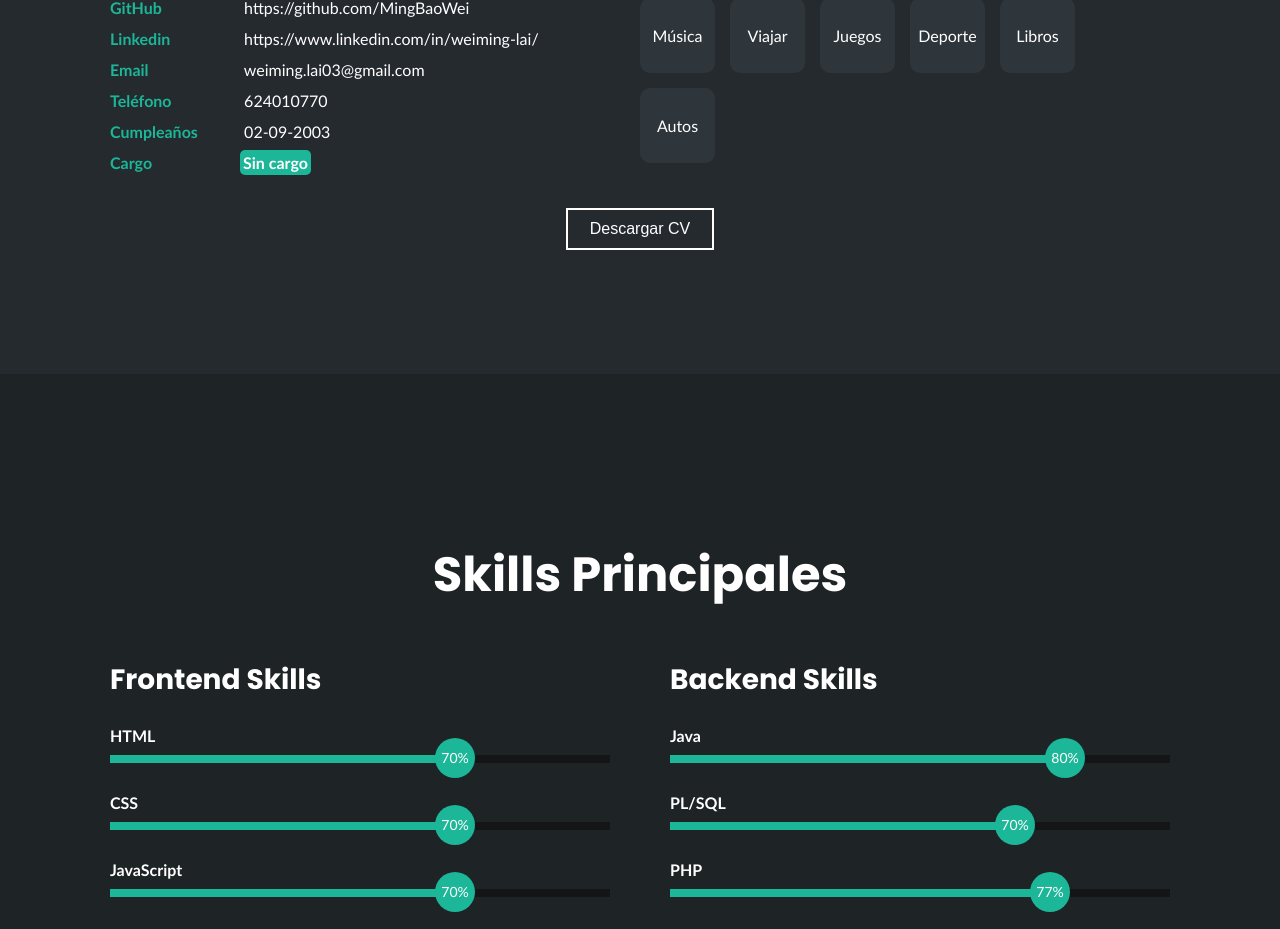
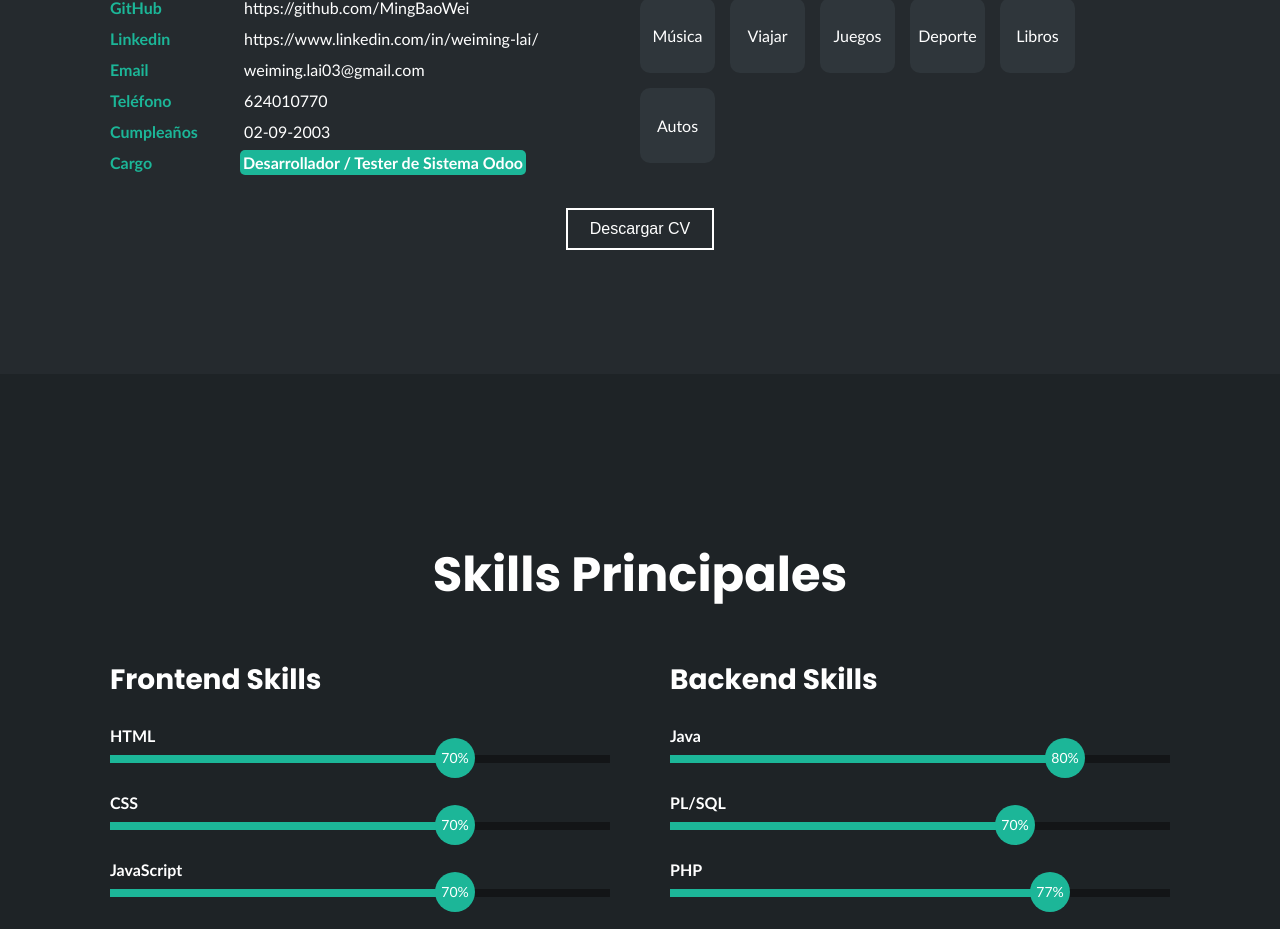
Before and after one commit to MingBaoWei/Portafolio, an Angular app in the folder mi-portafolio/: page /aboutme in a window 1280 px wide. Shown: the part 1301-2230 px from the top of the page. Built offline with nearby package versions, Linux system fonts and the light colour scheme.

Commit message:
Update "Cargo"

```diff
--- a/mi-portafolio/src/app/aboutme/aboutme.component.html
+++ b/mi-portafolio/src/app/aboutme/aboutme.component.html
@@ -30,7 +30,7 @@
                 </li>
                   <li>
                       <strong>Cargo</strong>
-                      <span>Sin cargo</span>
+                      <span>Desarrollador / Tester de Sistema Odoo</span>
                   </li>
               </ul>
           </div>
```
